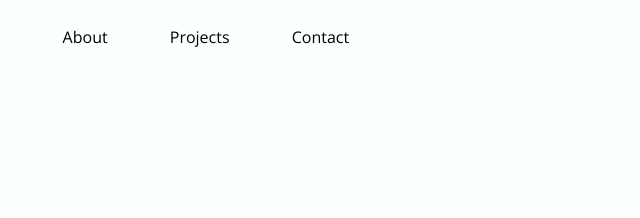
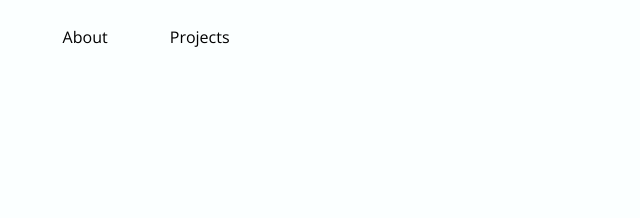
Before and after one commit to mpchow/personalWebsite_V1, a plain HTML site: page index.html in a window 1280 px wide. Shown: the top 218 px of the page, 27-667 px from the left. Drawn offline with nearby package versions, Linux system fonts and the light colour scheme.

Commit message:
Removed contact navigation button

```diff
--- a/index.html
+++ b/index.html
@@ -24,7 +24,7 @@
                 <div id="navbar">
                     <a id="aboutNav" href="#intro" onclick="return scrollToAbout();">About</a>
                     <a id="projectsNav" href="#projectsTitle" onclick="return scrollToProjects();">Projects</a>
-                    <a id="contactNav" href="#contact" onclick="return scrollToContact();">Contact</a>
+                    <!-- <a id="contactNav" href="#contact" onclick="return scrollToContact();">Contact</a> -->
                 </div>
                 <h1 id="name" class="col-xs-12 text-center">
                     Matthew<br> Chow
@@ -140,7 +140,7 @@
 
             <footer class="container.fluid">
                 <div class="col-xs-12 text-left" id="bottominfo">
-                    <h1>&copy Matthew Chow 2020 | Designed and handcoded using HTML, CSS, and BootStrap.</h1>
+                    <h1>&copy Matthew Chow 2020 | Designed and handcoded using JavaScript, HTML, CSS, and BootStrap.</h1>
                 </div>
             </footer>
         </div>
--- a/main.css
+++ b/main.css
@@ -265,7 +265,7 @@ footer #bottominfo {
 }
 
 footer #bottominfo h1 {
-      font-family: 'Open Sans';
+      font-family: 'Source Sans Pro';
       text-align: center;
       margin-top: 1%;
       color: white;
--- a/main.js
+++ b/main.js
@@ -3,39 +3,38 @@ window.addEventListener('load', ()=> {
     let mainTitle = document.getElementById('name').style;
     let navAbout = document.getElementById('aboutNav').style;
     let navProjects = document.getElementById('projectsNav').style;
-    let navContact  = document.getElementById('contactNav').style;
+    // let navContact  = document.getElementById('contactNav').style;
 
     mainPage.opacity = 1;
     mainTitle.opacity = 0;
     navAbout.opacity = 0;
     navProjects.opacity = 0;
-    navContact.opacity = 0;
+    // navContact.opacity = 0;
 
     window.setTimeout( disableLoader, 2000);
     window.setTimeout(fadeInTitle, 2500);
     window.setTimeout(fadeAboutIn, 3000);
     window.setTimeout(fadeProjectIn, 3300);
-    window.setTimeout(fadeContactIn, 3700);
-
+    // window.setTimeout(fadeContactIn, 3700);
 });
 
-function fadeContactIn () {
-    let contactNav = document.getElementById('contactNav').style;
-    contactNav.opacity = 0;
-    let opacity = 0;
-    fadeContact();
+// function fadeContactIn () {
+//     let contactNav = document.getElementById('contactNav').style;
+//     contactNav.opacity = 0;
+//     let opacity = 0;
+//     fadeContact();
 
-    function fadeContact() {
-        contactNav.opacity = opacity;
-        opacity += 0.1;
-        if(contactNav.opacity > 1) {
-            contactNav.opacity = 1;
-        }
-        else {
-            setTimeout(fadeContact, 40);
-        }
-    }
-}
+//     function fadeContact() {
+//         contactNav.opacity = opacity;
+//         opacity += 0.1;
+//         if(contactNav.opacity > 1) {
+//             contactNav.opacity = 1;
+//         }
+//         else {
+//             setTimeout(fadeContact, 40);
+//         }
+//     }
+// }
 
 function fadeProjectIn () {
     let projectNav = document.getElementById('projectsNav').style;
```
